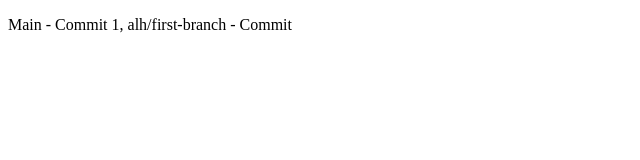
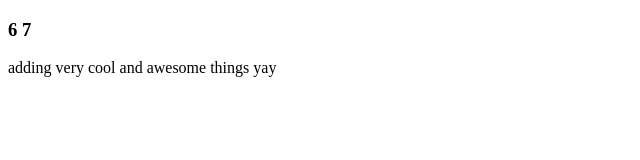
Before and after one commit to asia-haws/git-example, a plain HTML site: page index.html in a window 1280 px wide. Shown: the whole page, without its empty margins (0-640 px from the left). Drawn offline with Linux system fonts and the light colour scheme.

Commit message:
changed index file

```diff
--- a/index.html
+++ b/index.html
@@ -6,6 +6,7 @@
   <title>Document</title>
 </head>
 <body>
-  <p>Main - Commit 1, alh/first-branch - Commit</p>
+  <h3>6 7</h3>
+  <p>adding very cool and awesome things yay</p>
 </body>
 </html>
```
